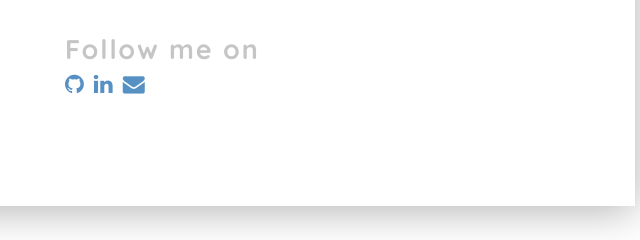
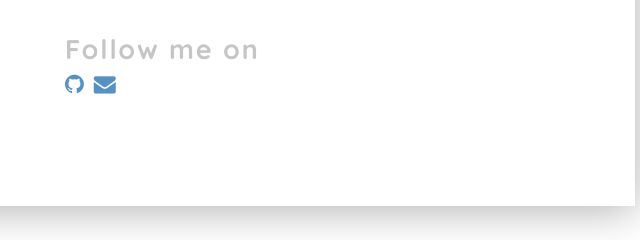
Before and after one commit to sabsdev/sabsdev.github.io, a plain HTML site: page index.html in a window 1280 px wide. Shown: the part 355-595 px from the top of the page, 590-1230 px from the left. Drawn offline with nearby package versions, Linux system fonts and the light colour scheme.

Commit message:
Update index.html

```diff
--- a/index.html
+++ b/index.html
@@ -80,9 +80,9 @@
               <a href="https://github.com/sabsdev" target="_blank" title="Github">
                 <i class="fa fa-github"></i>
               </a>
-              <a href="https://linkedin.com/" target="_blank" title="LinkedIn">
+              <!--a href="https://linkedin.com/" target="_blank" title="LinkedIn">
                 <i class="fa fa-linkedin"></i>
-              </a>
+              </a-->
               <a href="mailto:sabs.dev@protonmail.com" title="Mail">
                 <i class="fa fa-envelope"></i>
               </a>
```
